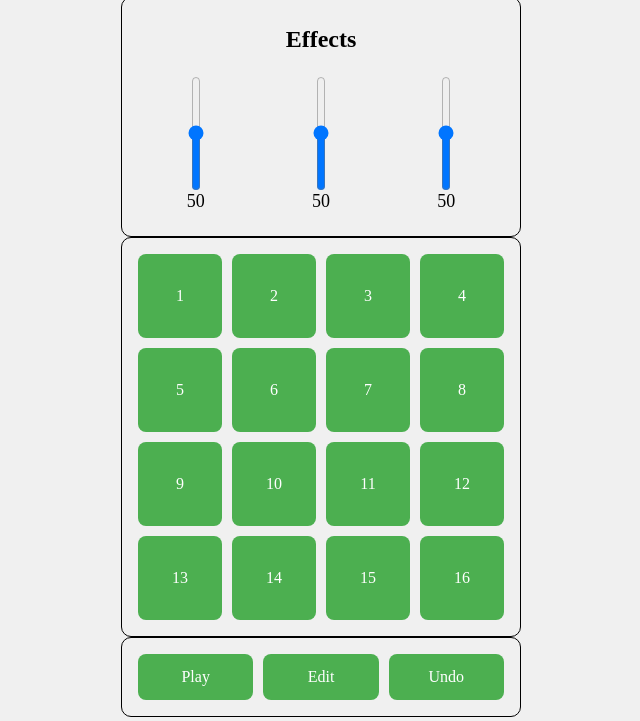
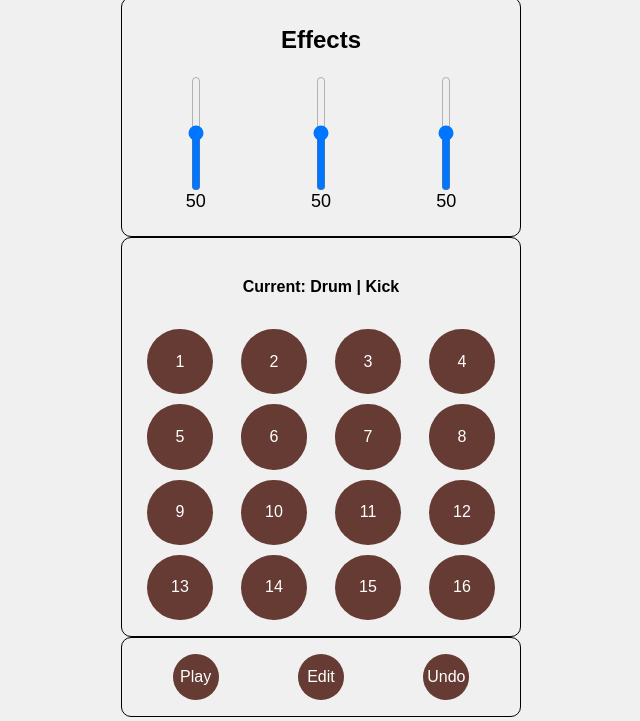
Before and after one commit to Mattds825/qwrt-seq-20, a plain HTML site: page index.html in a window 1280 px wide. Shown: the part 79-800 px from the top of the page, without its empty margins (319-959 px from the left). Drawn offline with Linux system fonts and the light colour scheme.

Commit message:
add circular style to buttons

```diff
--- a/assets/css/style.css
+++ b/assets/css/style.css
@@ -10,6 +10,12 @@
 
   --header-height: 9vh;
   --header-width: 50vh;
+
+  --pad-color: rgb(102, 59, 51);;
+  --pad-color-hover: rgb(217, 107, 85);
+
+  --play-color: #216421;
+  --play-color-hover: #66ff66;
 
   /* Primary Colors */
   --primary-color: #ff5733; /* Vibrant Orange for drum pads */
@@ -47,6 +53,7 @@ body {
   height: 100vh;
   margin: 0;
   background-color: #f0f0f0;
+  font-family: sans-serif;
 }
 
 header{
@@ -88,10 +95,21 @@ header{
 .grid-container {
   display: grid;
   grid-template-columns: repeat(4, 1fr);
-  grid-template-rows: repeat(4, 1fr);
+  grid-template-rows: repeat(5, 1fr);
   gap: 10px;
   height: 100%;
   width: 100%;
+}
+
+#pads-container .grid-container {
+  grid-template-columns: repeat(4, 1fr);
+  grid-template-rows: repeat(5, 1fr);
+  grid-template-areas:
+  "title title title title"
+  ". . . ."
+  ". . . ."
+  ". . . ."
+  ". . . .";
 }
 
 #controls-container .grid-container {
@@ -121,14 +139,17 @@ header{
   display: flex;
   justify-content: center;
   align-items: center;
-  background-color: #4caf50;
+  background-color: var(--pad-color);
   color: white;
-  border-radius: 8px;
+  height: 100%;
+  width: auto;
+  aspect-ratio: 1/1;
+  border-radius: 50%;
   cursor: pointer;
 }
 
 .pad:hover {
-  background-color: #45a049;
+  background-color: var(--pad-color-hover);
 }
 
 
--- a/index.html
+++ b/index.html
@@ -47,23 +47,89 @@
       <!-- Section for the drum pads -->
       <section>
         <div class="container" id="pads-container">
+
           <div class="grid-container">
-            <div class="grid-item pad">1</div>
-            <div class="grid-item pad">2</div>
-            <div class="grid-item pad">3</div>
-            <div class="grid-item pad">4</div>
-            <div class="grid-item pad">5</div>
-            <div class="grid-item pad">6</div>
-            <div class="grid-item pad">7</div>
-            <div class="grid-item pad">8</div>
-            <div class="grid-item pad">9</div>
-            <div class="grid-item pad">10</div>
-            <div class="grid-item pad">11</div>
-            <div class="grid-item pad">12</div>
-            <div class="grid-item pad">13</div>
-            <div class="grid-item pad">14</div>
-            <div class="grid-item pad">15</div>
-            <div class="grid-item pad">16</div>
+            <div class="grid-item title">
+                <h4>Current: Drum | Kick</h4>
+            </div>
+            <div class="grid-item">
+                <div class="pad">1</div>
+            </div>
+            <div class="grid-item">
+                <div class="pad">
+                    2
+                </div>
+            </div>
+            <div class="grid-item">
+                <div class="pad">
+                    3
+                </div>
+            </div>
+            <div class="grid-item">
+                <div class="pad">
+                    4
+                </div>
+            </div>
+            <div class="grid-item">
+                <div class="pad">
+                    5
+                </div>
+            </div>
+            <div class="grid-item">
+                <div class="pad">
+                    6
+                </div>
+            </div>
+            <div class="grid-item">
+                <div class="pad">
+                    7
+                </div>
+            </div>
+            <div class="grid-item">
+                <div class="pad">
+                    8
+                </div>
+            </div>
+            <div class="grid-item">
+                <div class="pad">
+                    9
+                </div>
+            </div>
+            <div class="grid-item">
+                <div class="pad">
+                    10
+                </div>
+            </div>
+            <div class="grid-item">
+                <div class="pad">
+                    11
+                </div>
+            </div>
+            <div class="grid-item">
+                <div class="pad">
+                    12
+                </div>
+            </div>
+            <div class="grid-item">
+                <div class="pad">
+                    13
+                </div>
+            </div>
+            <div class="grid-item">
+                <div class="pad">
+                    14
+                </div>
+            </div>
+            <div class="grid-item">
+                <div class="pad">
+                    15
+                </div>
+            </div>
+            <div class="grid-item">
+                <div class="pad">
+                    16
+                </div>
+            </div>
           </div>
         </div>
       </section>
@@ -73,9 +139,21 @@
       <section>
         <div class="container" id="controls-container">
           <div class="grid-container">
-            <div class="grid-item pad">Play</div>
-            <div class="grid-item pad">Edit</div>
-            <div class="grid-item pad">Undo</div>
+            <div class="grid-item">
+                <div class="pad">
+                    Play
+                </div>
+            </div>
+            <div class="grid-item">
+                <div class="pad">
+                    Edit
+                </div>
+            </div>
+            <div class="grid-item">
+                <div class="pad">
+                    Undo
+                </div>
+            </div>
           </div>
         </div>
       </section>
```
